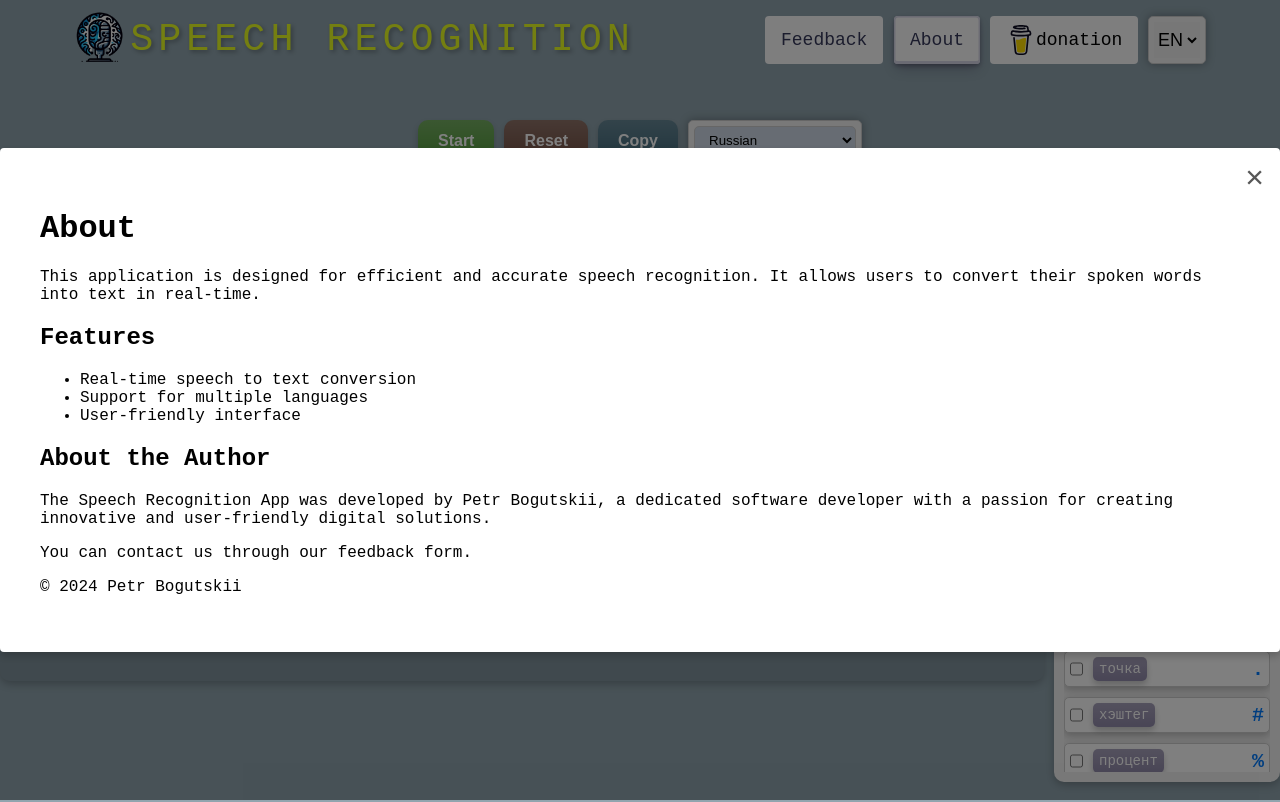
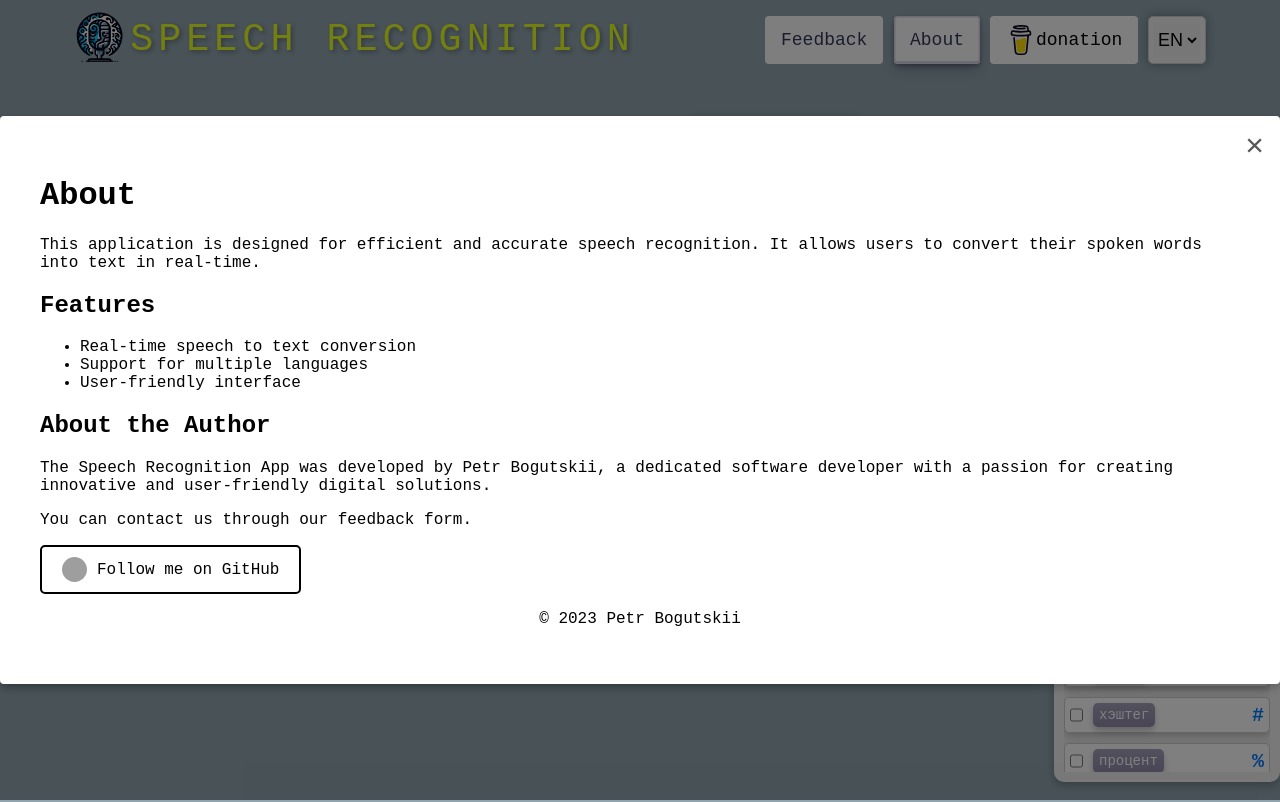
Before and after one commit to bogutskii/Speak2Text, a React (Create React App) app: page / in a window 1280 px wide. Both pictures are taken after a click on the button "About". Built offline with nearby package versions, Linux system fonts and the light colour scheme; grey boxes are pictures that could not be loaded.

Commit message:
fix performance add git follow link to About

```diff
--- a/src/components/App.css
+++ b/src/components/App.css
@@ -30,6 +30,32 @@ html, body {
   width: 4vw;
 }
 
+.link-with-icon {
+  display: inline-flex;
+  align-items: center;
+  justify-content: center;
+  text-decoration: none;
+  color: black;
+  gap: 10px;
+  padding: 10px 20px;
+  border: 2px solid black;
+  border-radius: 5px;
+  transition: background-color 0.3s, color 0.3s;
+}
+
+.link-with-icon:hover {
+  background-color: black;
+  color: white;
+}
+
+.githubLogo {
+  width: 25px;
+  height: 25px;
+  border-radius: 20px;
+}
+.copyright{
+  text-align: center;
+}
 .title {
   font-size: 3vw;
   white-space: pre-line;
@@ -49,9 +75,6 @@ html, body {
   gap: 10px;
   justify-content: center;
   margin-bottom: 20px;
-}
-.mb-0{
-  margin-bottom: 0px;
 }
 
 .glow-button {
@@ -165,7 +188,7 @@ background-color: #ddd;
   font-family: "Courier New", monospace;
   resize: none;
   border-radius: 10px;
-  box-shadow: rgba(0, 0, 0, 0.24) 0px 3px 8px;
+  box-shadow: rgba(0, 0, 0, 0.24) 0 3px 8px;
 }
 
 .interim-transcript {
@@ -177,7 +200,7 @@ background-color: #ddd;
   background-color: #f2f2f2;
   padding: 10px;
   border-radius: 10px;
-  box-shadow: rgba(0, 0, 0, 0.24) 0px 3px 8px;
+  box-shadow: rgba(0, 0, 0, 0.24) 0 3px 8px;
   display: flex;
   flex-direction: column;
   margin-bottom: 20px;
@@ -260,17 +283,17 @@ background-color: #ddd;
 
 @keyframes pulse-shadow {
   0% {
-    box-shadow: 0px 0px 10px rgba(255, 0, 0, 0.363);
+    box-shadow: 0 0 0 rgba(255, 0, 0, 0.363);
   }
   100% {
-    box-shadow: 0px 0px 20px rgba(255, 0, 0, 0.8);
+    box-shadow: 0 0 20px rgba(255, 0, 0, 0.8);
   }
 }
 
 .audio-visualizer{
   display: flex;
   justify-content: center;
-  margin: 10px 0px;
+  margin: 10px 0;
 
 }
 
--- a/src/components/Header/About.js
+++ b/src/components/Header/About.js
@@ -1,9 +1,12 @@
 import React from 'react'
 
 function About() {
-    return <div>
+    const year = new Date().getFullYear();
+    return (
+        <div>
             <h1>About</h1>
-    <p>This application is designed for efficient and accurate speech recognition. It allows users to convert their spoken words into text in real-time.</p>
+            <p>This application is designed for efficient and accurate speech recognition. It allows users to convert their
+                spoken words into text in real-time.</p>
             <h2>Features</h2>
             <ul>
                 <li>Real-time speech to text conversion</li>
@@ -11,10 +14,16 @@ function About() {
                 <li>User-friendly interface</li>
             </ul>
             <h2>About the Author</h2>
-        <p>The Speech Recognition App was developed by Petr Bogutskii, a dedicated software developer with a passion for creating innovative and user-friendly digital solutions.</p>
+            <p>The Speech Recognition App was developed by Petr Bogutskii, a dedicated software developer with a passion for
+                creating innovative and user-friendly digital solutions.</p>
             <p>You can contact us through our feedback form.</p>
-        <p>© 2024 Petr Bogutskii</p>
+            <a href="https://github.com/bogutskii" target="_blank" className="link-with-icon">
+                <img className="githubLogo" src="https://github.githubassets.com/images/modules/logos_page/GitHub-Mark.png" alt="GitHub"/>
+                Follow me on GitHub
+            </a>
+            <p className="copyright">© {year} Petr Bogutskii</p>
         </div>
+    );
 }
 
 
--- a/src/components/Header/ContactUs.js
+++ b/src/components/Header/ContactUs.js
@@ -74,7 +74,7 @@ export const ContactUs = () => {
     <div>
       <h1>Feedback</h1>
       <div className="contact-form-container">
-        <form ref={form} onSubmit={sendEmail} className="contact-form">
+        <form name="contactFormId" ref={form} onSubmit={sendEmail} className="contact-form">
           <div className="left-column">
             <div className="input-container">
               <input
--- a/src/components/Header/LanguageInterfaceToggle.js
+++ b/src/components/Header/LanguageInterfaceToggle.js
@@ -48,6 +48,7 @@ const LanguageInterfaceToggle = () => {
   return (
     <div className="interface-language-toggle">
       <select
+        name='interface-language-select'
         className='interface-language-select'
         value={selectedLanguage}
         onChange={handleInterfaceChange}
--- a/src/components/MainContent/NewRuleForm.js
+++ b/src/components/MainContent/NewRuleForm.js
@@ -20,7 +20,7 @@ function NewRuleForm({ addNewRule, onClose, currentRecognitionLanguage }) {
 
   return (
     <div className="new-rule-form">
-      <form onSubmit={handleSubmit} className="contact-form p-20">
+      <form name='newRuleFormId' onSubmit={handleSubmit} className="contact-form p-20">
         <div className="input-container mb-0">
           <input
             type="text"
@@ -41,7 +41,7 @@ function NewRuleForm({ addNewRule, onClose, currentRecognitionLanguage }) {
             onChange={(e) => setReplacement(e.target.value)}
             required
           />
-          <label className="form-label">Replacement</label>
+          <label  className="form-label">Replacement</label>
         </div>
         <div className="action-buttons mb-0">
           <input
--- a/src/components/MainContent/RulesComponent.js
+++ b/src/components/MainContent/RulesComponent.js
@@ -74,6 +74,7 @@ const RulesComponent = ({
         <div className="option-item">
           <label className="option-label">
             <input
+              name='autocorrector'
               type="checkbox"
               checked={autocorrector}
               onChange={handleToggleAutocorrector}
@@ -100,6 +101,7 @@ const RulesComponent = ({
           <div key={rule.name} className="option-item">
             <label className="option-label">
               <input
+                name={rule.name+'unqKey'}
                 type="checkbox"
                 checked={rule.active}
                 onChange={() =>
--- a/src/components/MainContent/TranscriptTextArea.js
+++ b/src/components/MainContent/TranscriptTextArea.js
@@ -7,6 +7,7 @@ const TranscriptTextArea = ({ finalTranscript, updateFinalTranscript }) => {
   };
   return (
       <textarea
+        name="transcript-text-name"
         className="transcript-text"
         value={finalTranscript}
         onChange={textAreaOnChange}
```
Also changed, not shown: src/components/MainContent/MainContent.js (indentation only). Lines whose indentation alone changed are shown as unchanged.
